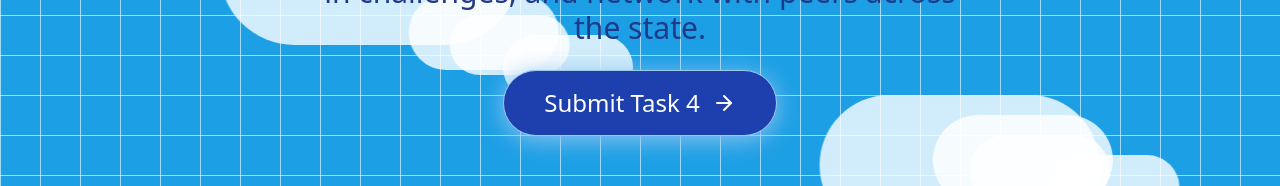
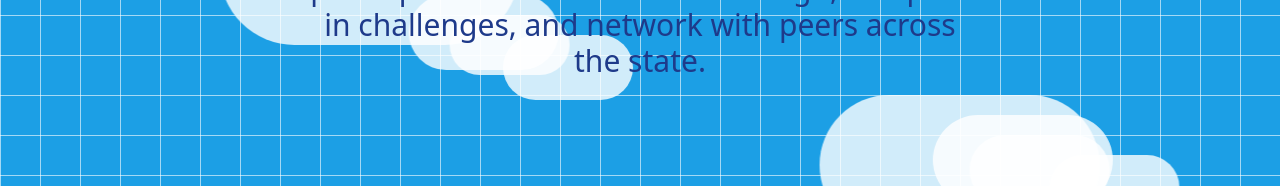
Before and after one commit to joeabrahamk/Code-Craft, a React (Vite) app: page / in a window 1280 px wide. Shown: the part 505-691 px from the top of the page. Built offline with nearby package versions, Linux system fonts and the light colour scheme; no server answers.

Commit message:
button removed

```diff
--- a/src/Components/Hero.jsx
+++ b/src/Components/Hero.jsx
@@ -96,25 +96,7 @@ export const Hero = () => {
         </p>
 
         {/* Mario-style Register Button */}
-        <a href="https://forms.gle/bmfE4gMi7BgXX8ji9">
-          <motion.button
-            style={{
-              border,
-              boxShadow,
-            }}
-            whileHover={{
-              scale: 1.05,
-              // Mario red hover effect
-            }}
-            whileTap={{
-              scale: 0.95,
-            }}
-            className="group relative flex w-fit items-center gap-3 rounded-full bg-blue-800 px-8 py-3 text-lg text-white transition-colors hover:bg-[#4d7ae2] sm:px-10 sm:py-4 sm:text-xl md:text-2xl"
-          >
-            Submit Task 4
-            <FiArrowRight className="transition-transform group-hover:-rotate-45 group-active:-rotate-12" />
-          </motion.button>
-        </a>
+
       </div>
     </motion.section>
   );
```
